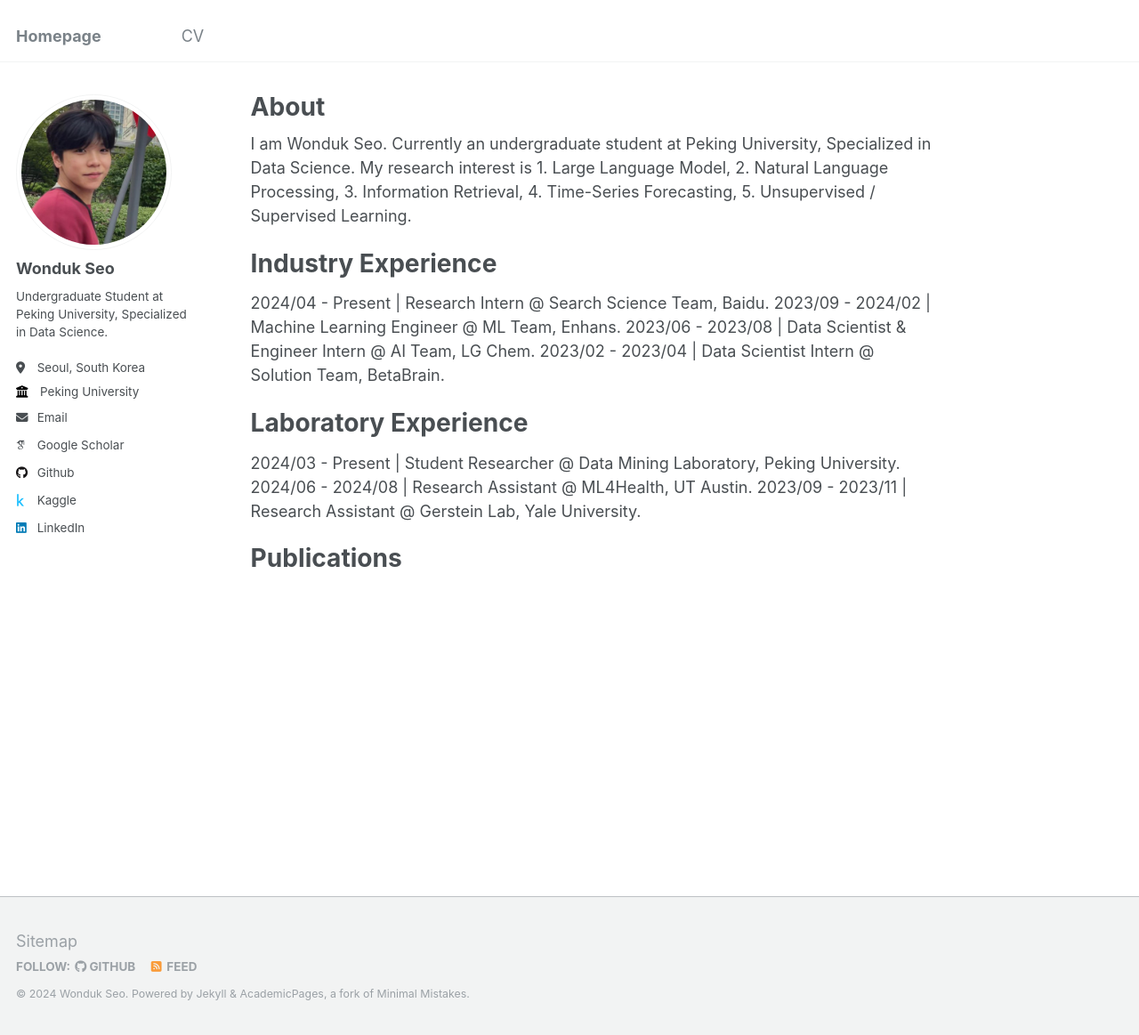
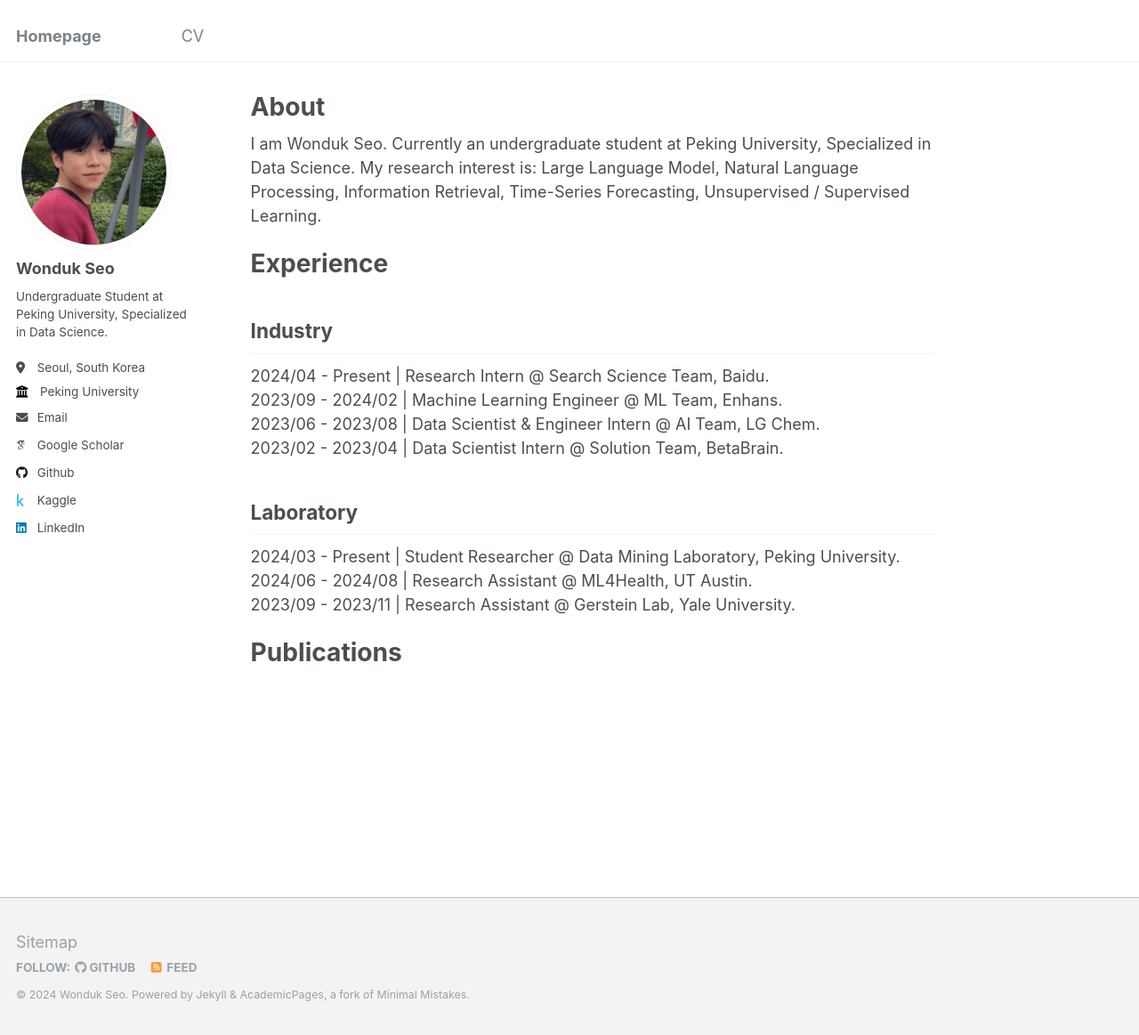
Before and after one commit to wondukseo/wondukseo.github.io, a Jekyll site: the page built from _pages/about.md, in a window 1280 px wide and 1163 px high. Shown: the whole window at 89% size. Built offline with Jekyll 4.4.1, drawn with Linux system fonts in a browser that asks for light colours; some web fonts are replaced.

Commit message:
Update about.md

```diff
--- a/_pages/about.md
+++ b/_pages/about.md
@@ -7,18 +7,18 @@
   - /about.html
 ---
 
-I am Wonduk Seo. Currently an undergraduate student at Peking University, Specialized in Data Science. My research interest is 1. Large Language Model, 2. Natural Language Processing, 3. Information Retrieval, 4. Time-Series Forecasting, 5. Unsupervised / Supervised Learning.
+I am Wonduk Seo. Currently an undergraduate student at Peking University, Specialized in Data Science. My research interest is: Large Language Model, Natural Language Processing, Information Retrieval, Time-Series Forecasting, Unsupervised / Supervised Learning.
 
+# Experience
+## Industry
+2024/04 - Present | Research Intern @ Search Science Team, Baidu.<br/>
+2023/09 - 2024/02 | Machine Learning Engineer @ ML Team, Enhans.<br/>
+2023/06 - 2023/08 | Data Scientist & Engineer Intern @ AI Team, LG Chem.<br/>
+2023/02 - 2023/04 | Data Scientist Intern @ Solution Team, BetaBrain.<br/>
 
-# Industry Experience
-2024/04 - Present | Research Intern @ Search Science Team, Baidu.
-2023/09 - 2024/02 | Machine Learning Engineer @ ML Team, Enhans.
-2023/06 - 2023/08 | Data Scientist & Engineer Intern @ AI Team, LG Chem.
-2023/02 - 2023/04 | Data Scientist Intern @ Solution Team, BetaBrain.
-
-# Laboratory Experience
-2024/03 - Present | Student Researcher @ Data Mining Laboratory, Peking University.
-2024/06 - 2024/08 | Research Assistant @ ML4Health, UT Austin.
-2023/09 - 2023/11 | Research Assistant @ Gerstein Lab, Yale University.
+## Laboratory
+2024/03 - Present | Student Researcher @ Data Mining Laboratory, Peking University.<br/>
+2024/06 - 2024/08 | Research Assistant @ ML4Health, UT Austin.<br/>
+2023/09 - 2023/11 | Research Assistant @ Gerstein Lab, Yale University.<br/>
 
 # Publications
```
